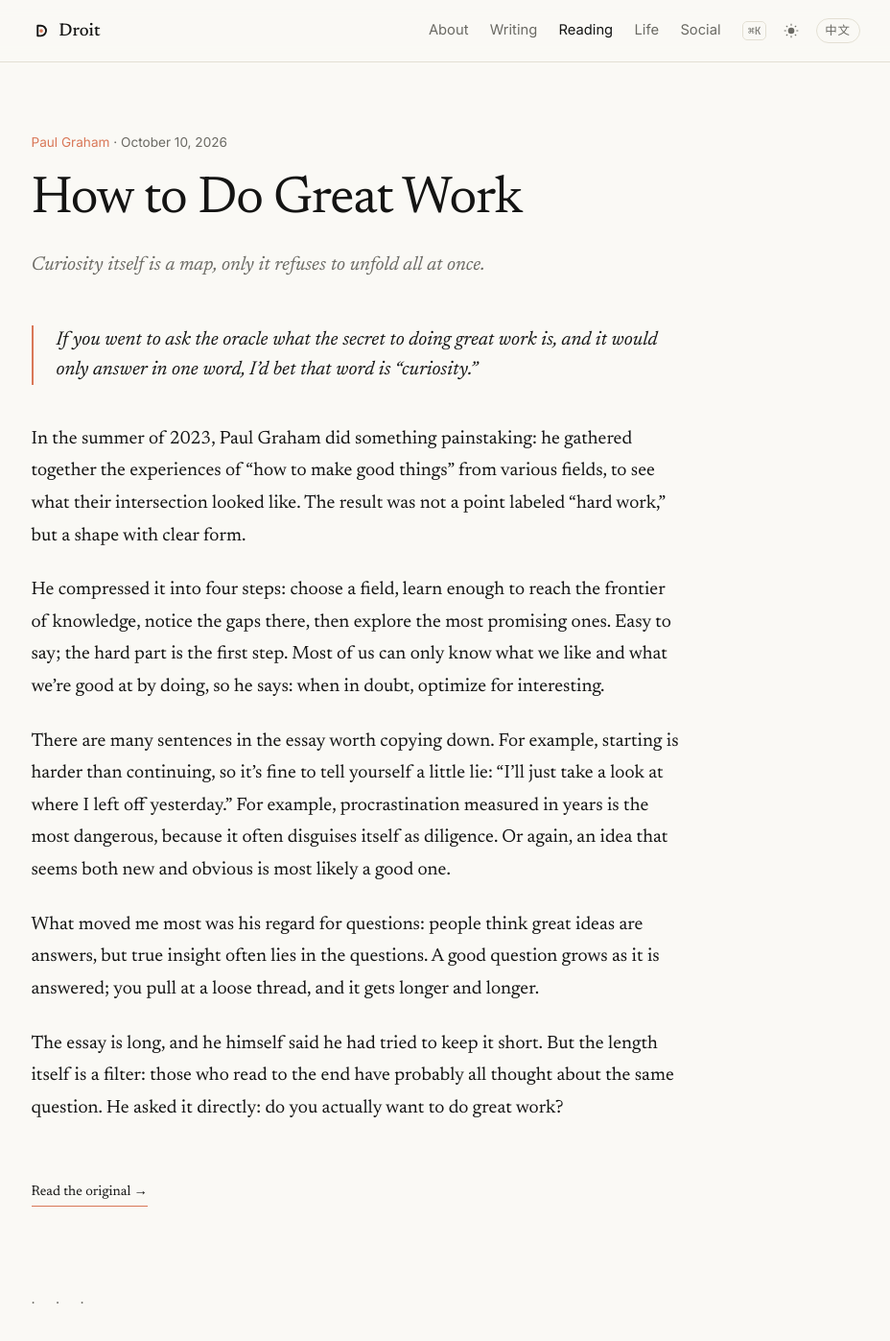
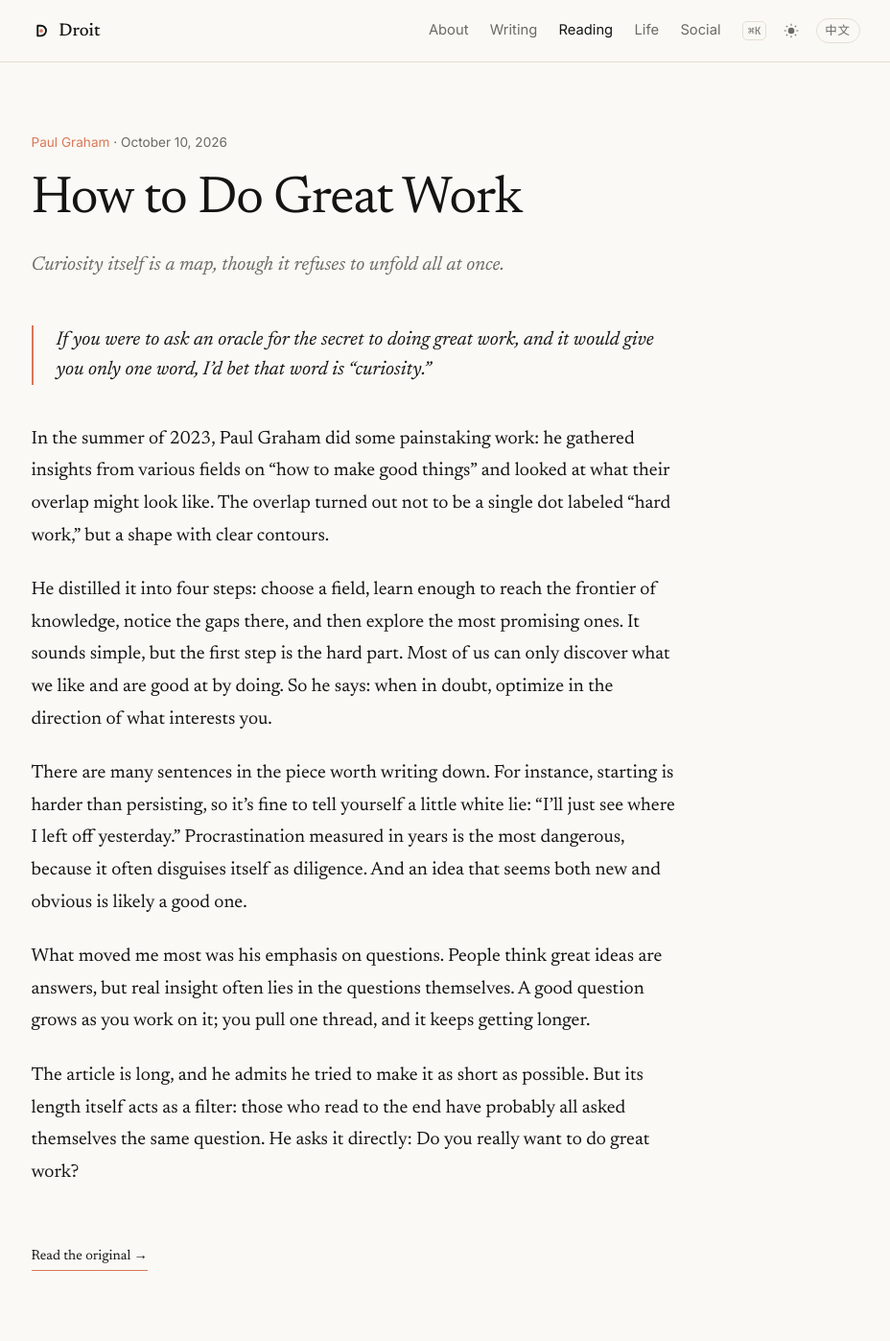
Before and after one commit to Right202209/Right202209.github.io, a Jekyll site: the page built from _reading/en/how-to-do-great-work.md, in a window 1280 px wide and 1400 px high. Shown: the top 1397 px of the window at 96% size, without its empty margins (168-1096 px from the left). Built offline with Jekyll 4.4.1, drawn with Linux system fonts in a browser that asks for light colours.

Commit message:
publish: #2 _reading/how-to-do-great-work.md

```diff
--- a/_reading/en/how-to-do-great-work.md
+++ b/_reading/en/how-to-do-great-work.md
@@ -2,22 +2,22 @@
 title: How to Do Great Work
 author: Paul Graham
 date: 2026-10-10
-description: Curiosity itself is a map, only it refuses to unfold all at once.
+description: Curiosity itself is a map, though it refuses to unfold all at once.
 source: https://paulgraham.com/greatwork.html
 ref: how-to-do-great-work
 issue: 2
 translated: auto
-source_hash: ae66f4d7cffbbbe6
+source_hash: 71014a1160907d10
 ---
 
-> If you went to ask the oracle what the secret to doing great work is, and it would only answer in one word, I'd bet that word is "curiosity."
+> If you were to ask an oracle for the secret to doing great work, and it would give you only one word, I’d bet that word is “curiosity.”
 
-In the summer of 2023, Paul Graham did something painstaking: he gathered together the experiences of "how to make good things" from various fields, to see what their intersection looked like. The result was not a point labeled "hard work," but a shape with clear form.
+In the summer of 2023, Paul Graham did some painstaking work: he gathered insights from various fields on “how to make good things” and looked at what their overlap might look like. The overlap turned out not to be a single dot labeled “hard work,” but a shape with clear contours.
 
-He compressed it into four steps: choose a field, learn enough to reach the frontier of knowledge, notice the gaps there, then explore the most promising ones. Easy to say; the hard part is the first step. Most of us can only know what we like and what we're good at by doing, so he says: when in doubt, optimize for interesting.
+He distilled it into four steps: choose a field, learn enough to reach the frontier of knowledge, notice the gaps there, and then explore the most promising ones. It sounds simple, but the first step is the hard part. Most of us can only discover what we like and are good at by doing. So he says: when in doubt, optimize in the direction of what interests you.
 
-There are many sentences in the essay worth copying down. For example, starting is harder than continuing, so it's fine to tell yourself a little lie: "I'll just take a look at where I left off yesterday." For example, procrastination measured in years is the most dangerous, because it often disguises itself as diligence. Or again, an idea that seems both new and obvious is most likely a good one.
+There are many sentences in the piece worth writing down. For instance, starting is harder than persisting, so it’s fine to tell yourself a little white lie: “I’ll just see where I left off yesterday.” Procrastination measured in years is the most dangerous, because it often disguises itself as diligence. And an idea that seems both new and obvious is likely a good one.
 
-What moved me most was his regard for questions: people think great ideas are answers, but true insight often lies in the questions. A good question grows as it is answered; you pull at a loose thread, and it gets longer and longer.
+What moved me most was his emphasis on questions. People think great ideas are answers, but real insight often lies in the questions themselves. A good question grows as you work on it; you pull one thread, and it keeps getting longer.
 
-The essay is long, and he himself said he had tried to keep it short. But the length itself is a filter: those who read to the end have probably all thought about the same question. He asked it directly: do you actually want to do great work?
+The article is long, and he admits he tried to make it as short as possible. But its length itself acts as a filter: those who read to the end have probably all asked themselves the same question. He asks it directly: Do you really want to do great work?
```
Also changed, not shown: _reading/how-to-do-great-work.md (+1 -1 lines).
